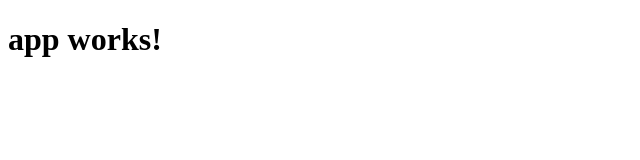
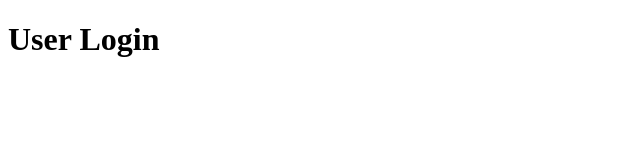
Before and after one commit to fjrd84/generic-frontend, an Angular app: page / in a window 1280 px wide. Shown: the top 160 px of the page, without its empty margins (0-640 px from the left). Built offline with nearby package versions, Linux system fonts and the light colour scheme.

Commit message:
Routing module and home component.

```diff
--- a/src/app/app.component.html
+++ b/src/app/app.component.html
@@ -1,3 +1,3 @@
 <h1>
-  {{title}}
+  <router-outlet></router-outlet>
 </h1>
--- a/src/app/app.component.ts
+++ b/src/app/app.component.ts
@@ -6,5 +6,4 @@ import { Component } from '@angular/core';
   styleUrls: ['./app.component.css']
 })
 export class AppComponent {
-  title = 'app works!';
 }
--- /dev/null
+++ b/src/app/app.routing.module.ts
@@ -0,0 +1,17 @@
+import { NgModule } from '@angular/core';
+import { Routes, RouterModule } from '@angular/router';
+import { HomeComponent } from './main-components/home/home.component';
+
+const appRoutes: Routes = [
+    { path: '', component: HomeComponent }
+];
+
+@NgModule({
+    imports: [
+        RouterModule.forRoot(appRoutes)
+    ],
+    exports: [
+        RouterModule
+    ]
+})
+export class AppRoutingModule { }
--- /dev/null
+++ b/src/app/main-components/home/home.component.html
@@ -0,0 +1,3 @@
+<div>
+  User Login
+</div>
--- /dev/null
+++ b/src/app/main-components/home/home.component.ts
@@ -0,0 +1,15 @@
+import { Component, OnInit } from '@angular/core';
+
+@Component({
+  selector: 'app-home',
+  templateUrl: './home.component.html',
+  styleUrls: ['./home.component.css']
+})
+export class HomeComponent implements OnInit {
+
+  constructor() { }
+
+  ngOnInit() {
+  }
+
+}
```
Also changed, not shown: src/app/app.module.ts (+7 -2 lines), src/app/main-components/home/home.component.css (added), 1 other file (tests, documents, lock files or other folders).
